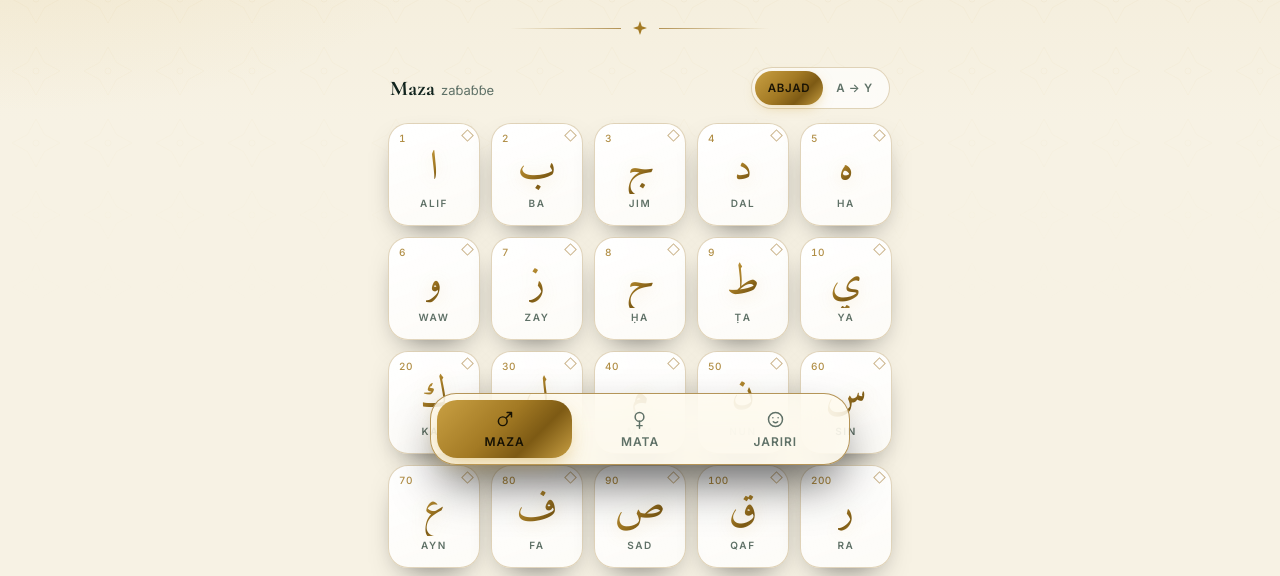
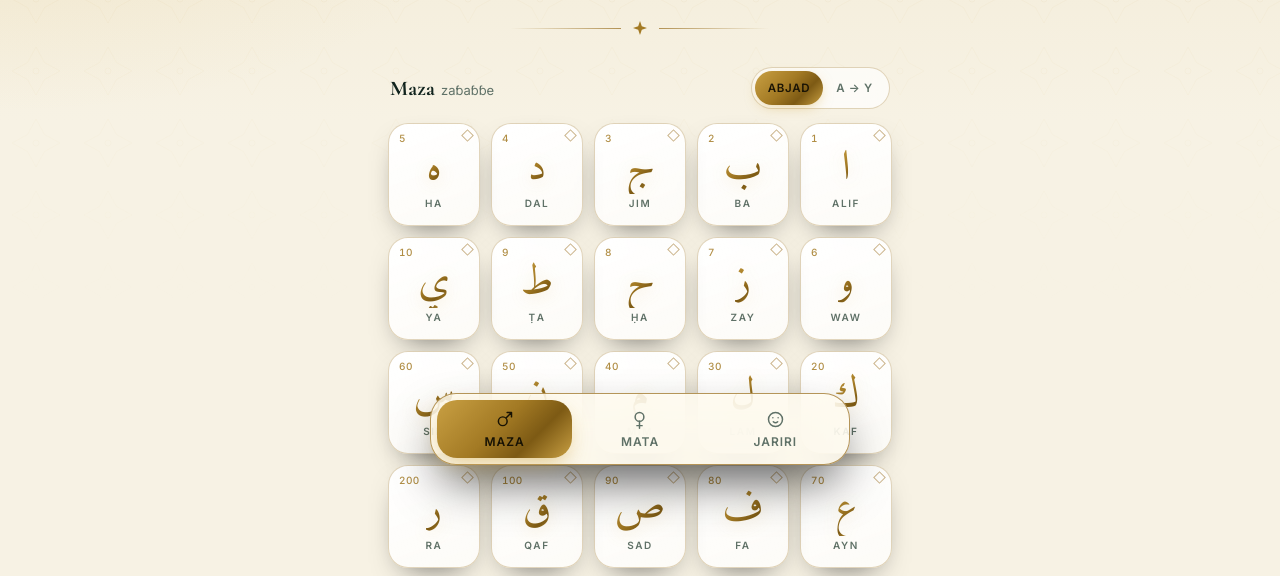
Before and after one commit to shehulhadi/dibbul-huruf, a plain HTML site: page index.html in a window 1280 px wide. Shown: the part 319-895 px from the top of the page. Drawn offline with nearby package versions, Linux system fonts and the light colour scheme.

Commit message:
Flip grid flow to right-to-left (Arabic reading order)

```diff
--- a/index.html
+++ b/index.html
@@ -55,9 +55,9 @@ h1 em{font-style:italic;color:var(--gold-1)}
 .sort{display:inline-flex;padding:3px;border-radius:999px;border:1px solid var(--hair);background:var(--card);backdrop-filter:blur(10px);-webkit-backdrop-filter:blur(10px)}
 .sort button{appearance:none;border:0;background:transparent;color:var(--muted);font:600 11.5px var(--sans);letter-spacing:.06em;padding:0 13px;min-height:34px;border-radius:999px;cursor:pointer;transition:all .25s}
 .sort button[aria-pressed="true"]{background:var(--foil);color:#1a1405;box-shadow:0 4px 14px -4px rgba(212,169,68,.6)}
-.grid{list-style:none;margin:0;padding:0;display:grid;grid-template-columns:repeat(4,1fr);gap:11px}
+.grid{list-style:none;margin:0;padding:0;display:grid;grid-template-columns:repeat(4,1fr);gap:11px;direction:rtl}
 .grid li{display:contents}
-.letter{--mx:50%;--my:50%;position:relative;display:flex;flex-direction:column;align-items:center;justify-content:center;aspect-ratio:1/1.12;border-radius:20px;text-decoration:none;color:var(--ink);overflow:hidden;background:linear-gradient(160deg,var(--card-hi),var(--card));border:1px solid var(--hair);box-shadow:0 12px 30px -16px rgba(0,0,0,.7),inset 0 1px 0 rgba(255,255,255,.06);transition:transform .25s cubic-bezier(.2,.8,.2,1),border-color .25s,box-shadow .25s;opacity:0;animation:rise .7s cubic-bezier(.2,.8,.2,1) forwards;animation-delay:calc(var(--i)*22ms + 350ms);isolation:isolate}
+.letter{--mx:50%;--my:50%;position:relative;direction:ltr;display:flex;flex-direction:column;align-items:center;justify-content:center;aspect-ratio:1/1.12;border-radius:20px;text-decoration:none;color:var(--ink);overflow:hidden;background:linear-gradient(160deg,var(--card-hi),var(--card));border:1px solid var(--hair);box-shadow:0 12px 30px -16px rgba(0,0,0,.7),inset 0 1px 0 rgba(255,255,255,.06);transition:transform .25s cubic-bezier(.2,.8,.2,1),border-color .25s,box-shadow .25s;opacity:0;animation:rise .7s cubic-bezier(.2,.8,.2,1) forwards;animation-delay:calc(var(--i)*22ms + 350ms);isolation:isolate}
 .letter::before{content:"";position:absolute;inset:0;z-index:-1;opacity:0;transition:opacity .3s;background:radial-gradient(120px circle at var(--mx) var(--my),rgba(243,220,155,.28),transparent 70%)}
 .letter::after{content:"";position:absolute;right:7px;top:7px;width:7px;height:7px;transform:rotate(45deg);border:1px solid var(--hair-hi);opacity:.7;transition:all .3s}
 .g{font-family:var(--ar);font-size:42px;line-height:1.2;margin-top:4px;background:var(--foil);-webkit-background-clip:text;background-clip:text;color:transparent;filter:drop-shadow(0 2px 8px rgba(212,169,68,.22));transition:transform .3s}
```
